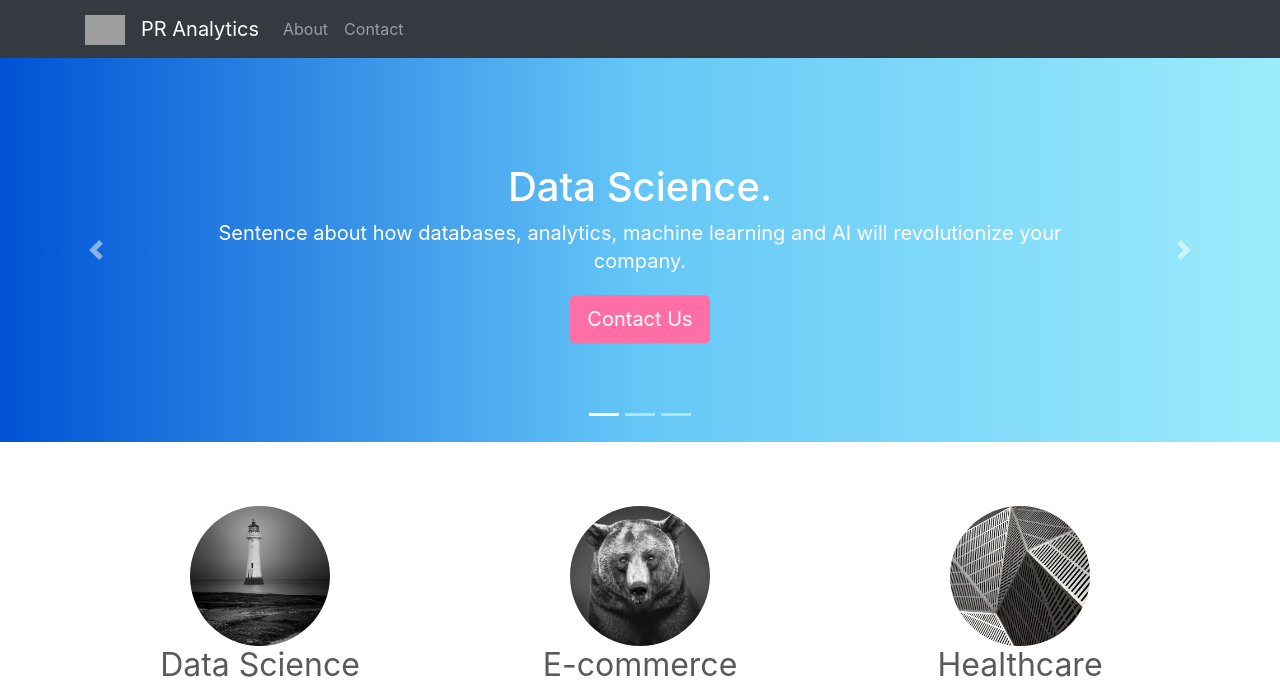
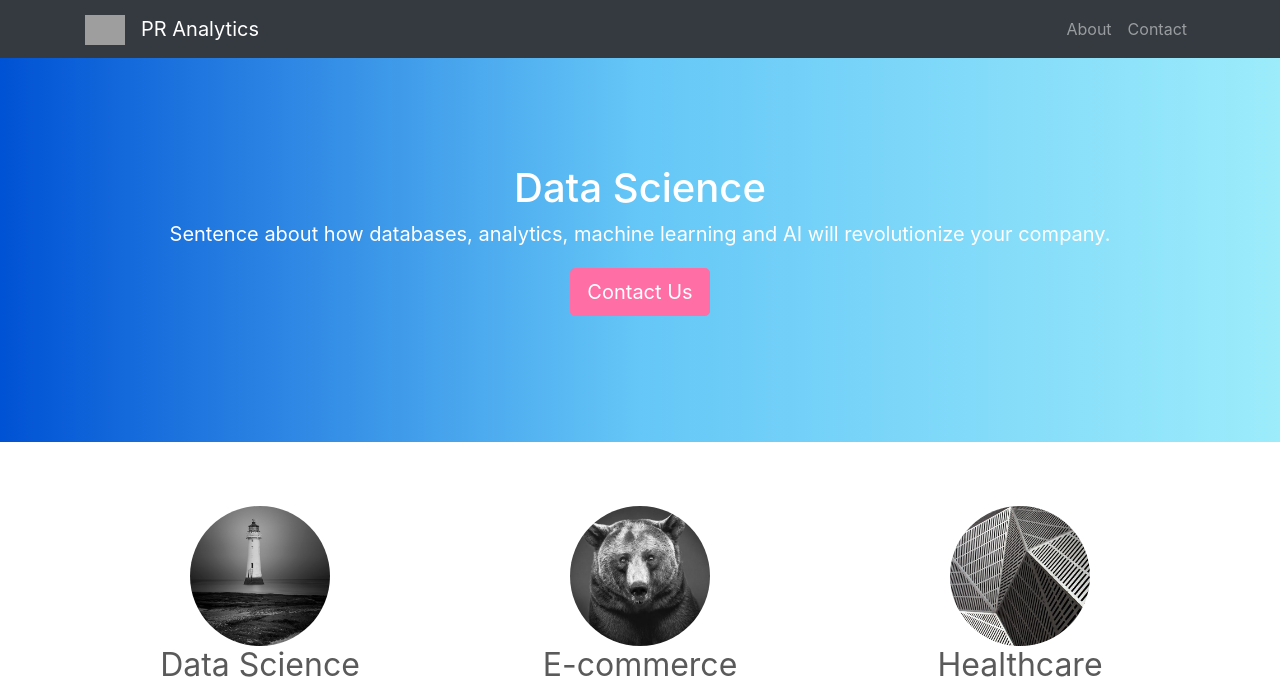
Before and after one commit to bluecamel-io/website, a Flask app: page / in a window 1280 px wide. Shown: the top 683 px of the page. Run offline with Flask 2, Linux system fonts and the light colour scheme; some libraries are stand-ins or nearby versions; grey boxes are pictures that could not be loaded.

```diff
--- a/templates/includes/_navbar.html
+++ b/templates/includes/_navbar.html
@@ -7,7 +7,7 @@
         <button class="navbar-toggler" type="button" data-toggle="collapse" data-target="#navbarNavAltMarkup" aria-controls="navbarNavAltMarkup" aria-expanded="false" aria-label="Toggle navigation">
             <span class="navbar-toggler-icon"></span>
         </button>
-        <div class="collapse navbar-collapse" id="navbarNavAltMarkup">
+        <div class="collapse navbar-collapse flex-grow-0 ml-auto" id="navbarNavAltMarkup">
             <div class="navbar-nav">
                 <a class="nav-item nav-link" href="{{ url_for('about') }}">About</a>
                 <a class="nav-item nav-link" href="{{ url_for('contact') }}">Contact</a>
--- a/templates/index.html
+++ b/templates/index.html
@@ -1,4 +1,9 @@
 {% extends "base.html" %}
+
+{#
+to create a hero-style image on landing page
+https://www.w3schools.com/howto/howto_css_hero_image.asp
+#}
 
 {% block head %}
     {{ super() }}
@@ -6,52 +11,12 @@
 {% endblock %}
 
 {% block content %}
-  <div id="myCarousel" class="carousel slide" data-ride="carousel">
-    <ol class="carousel-indicators">
-      <li data-target="#myCarousel" data-slide-to="0" class="active"></li>
-      <li data-target="#myCarousel" data-slide-to="1"></li>
-      <li data-target="#myCarousel" data-slide-to="2"></li>
-    </ol>
-    <div class="carousel-inner">
-      <div class="carousel-item active">
-        <img class="first-slide" src="{{ url_for('static', filename='images/transparent.png') }}" alt="First slide">
-        <div class="container">
-          <div class="carousel-caption">
-            <h1>Data Science.</h1>
-            <p>Sentence about how databases, analytics, machine learning and AI will revolutionize your company.</p>
-            <p><a class="btn btn-lg btn-primary" href="{{ url_for('contact') }}" role="button">Contact Us</a></p>
-          </div>
-        </div>
-      </div>
-      <div class="carousel-item">
-        <img class="second-slide" src="{{ url_for('static', filename='images/transparent.png') }}" alt="Second slide">
-        <div class="container">
-          <div class="carousel-caption">
-            <h1>E-Commerce.</h1>
-            <p>Sentence about how tracking metrics is the key to taking your company to the next level.</p>
-            <p><a class="btn btn-lg btn-primary" href="{{ url_for('index') }}" role="button">Learn more</a></p>
-          </div>
-        </div>
-      </div>
-      <div class="carousel-item">
-        <img class="third-slide" src="{{ url_for('static', filename='images/transparent.png') }}" alt="Third slide">
-        <div class="container">
-          <div class="carousel-caption">
-            <h1>Healthcare.</h1>
-            <p>Sentence about how healthcare industry has yet to leverage modern data science methodologies.</p>
-            <p><a class="btn btn-lg btn-primary" href="{{ url_for('index') }}" role="button">Learn more</a></p>
-          </div>
-        </div>
-      </div>
+  <div class="jumbotron">
+    <div class="container">
+      <h1>Data Science</h1>
+      <p>Sentence about how databases, analytics, machine learning and AI will revolutionize your company.</p>
+      <p><a class="btn btn-lg btn-primary" href="{{ url_for('contact') }}" role="button">Contact Us</a></p>
     </div>
-    <a class="carousel-control-prev" href="#myCarousel" role="button" data-slide="prev">
-      <span class="carousel-control-prev-icon" aria-hidden="true"></span>
-      <span class="sr-only">Previous</span>
-    </a>
-    <a class="carousel-control-next" href="#myCarousel" role="button" data-slide="next">
-      <span class="carousel-control-next-icon" aria-hidden="true"></span>
-      <span class="sr-only">Next</span>
-    </a>
   </div>
 
 
```
